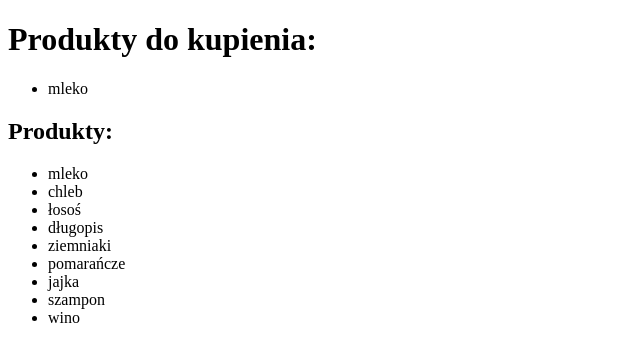
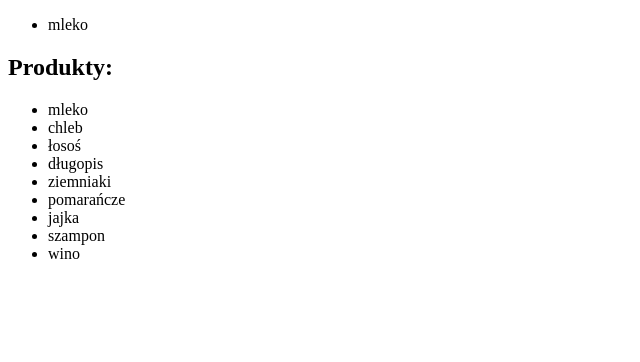
Before and after one commit to IlonaGasiewska/shoping-list-react, a React (Create React App) app in the folder shopping-app/: page / in a window 1280 px wide. Both pictures are taken after a click on the item "mleko". Shown: the top 362 px of the page, without its empty margins (0-640 px from the left). Built offline with nearby package versions, Linux system fonts and the light colour scheme.

Commit message:
added deliteProduct function

```diff
--- a/shopping-app/src/App.js
+++ b/shopping-app/src/App.js
@@ -7,16 +7,24 @@ function App() {
 
   const [shoppingList, setShoppingList] = useState([]);
 
-  const addProduct = (productsName) => {
-    setShoppingList(prev => [...prev, productsName])
+  const addProduct = (productName) => {
+    let key;
+    shoppingList.length === 0 ? key = 0 : key = shoppingList[shoppingList.length -1].key + 1;
+    const product = { name: productName, key };
+    setShoppingList(prev => [...prev, product]);
+    console.log(shoppingList)
+  }
+
+  const deleteProduct = (productKey) => {
+    setShoppingList(prev => prev.filter((product) => product.key !== productKey));
   }
 
   return (
     <div className="App">
-      <ShopingList shoppingList={shoppingList}/>
+      <ShopingList shoppingList={shoppingList} deleteProduct={deleteProduct}/>
       <ProductsList addProduct={addProduct}/>
     </div>
   );
 }
 
-export default App;
+export default App
--- a/shopping-app/src/components/ShoppingList/ShoppingList.jsx
+++ b/shopping-app/src/components/ShoppingList/ShoppingList.jsx
@@ -1,14 +1,13 @@
-function ShopingList({shoppingList}) {
-
+const ShopingList = ({ shoppingList, deleteProduct }) => {
     return (
-        <>
-        <h1>Produkty do kupienia:</h1>
-            {<ul>
-                {shoppingList.map(product =>
-                <li>{product}</li>)}
-            </ul>}
-        </>
+      <ul>
+        {shoppingList.map(product => (
+          <li key={product.key} onClick={() => deleteProduct(product.key)}>
+            {product.name}
+          </li>
+        ))}
+      </ul>
     );
   }
 
-export default ShopingList;
+  export default ShopingList
```
